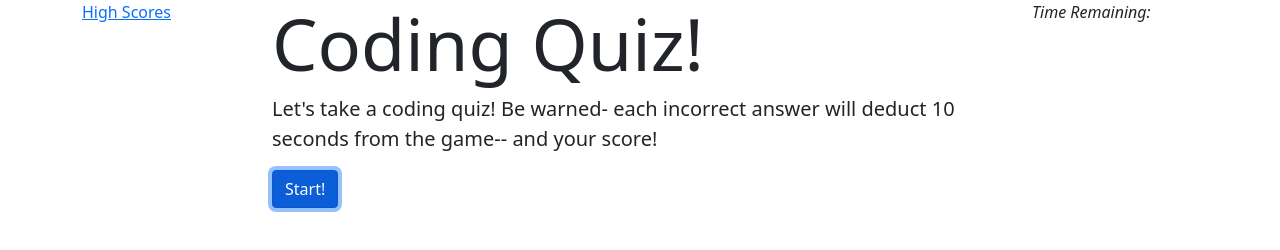
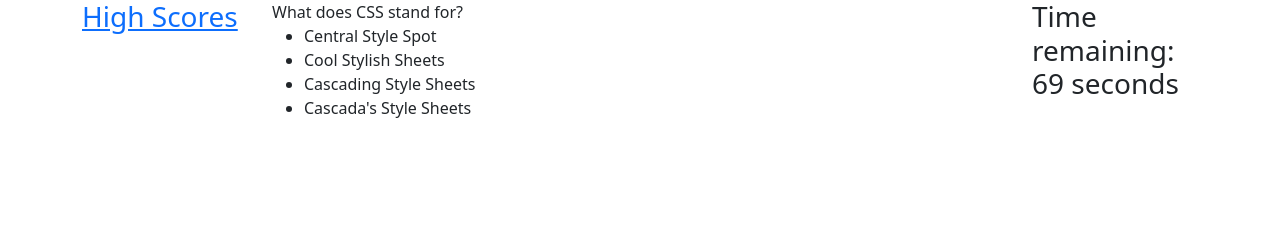
Before and after one commit to lsguerre/code-quiz, a plain HTML site: page index.html in a window 1280 px wide. Both pictures are taken after a click on the button "Start!". Drawn offline with nearby package versions, Linux system fonts and the light colour scheme.

Commit message:
get answers to display

```diff
--- a/assets/js/script.js
+++ b/assets/js/script.js
@@ -1,58 +1,82 @@
 var questions = [
     {
-        question: "What does CSS stand for?",
+        title: "What does CSS stand for?",
         choices: ["Central Style Spot", "Cool Stylish Sheets", "Cascading Style Sheets", "Cascada's Style Sheets"],
         answer: "Cascading Style Sheets"
     },
 
     {
-        question: "String values are enclosed in _____ when they are assigned in variables",
+        title: "String values are enclosed in _____ when they are assigned in variables",
         choices: ["periods", "question marks", "parenthesis", "quotation marks"],
         answer: "quotation marks"
     },
 
     {
-        question: "A Boolean value represents which type of value?",
+        title: "A Boolean value represents which type of value?",
         choices: ["true/false", "numbers", "strings", "statements"],
         answer: "true/false"
 
     },
 
     {
-        question: "Generally, what is JavaScript used for?",
+        title: "Generally, what is JavaScript used for?",
         choices: ["Creating coffee related websites", "Making webpages interactive for users", "Reading webpages aloud", "Creating the basic structure of a webpage"],
         answer: "Making webpages interactive for users"
     },
 
     {
-        question: "How would you use an ID selector in CSS and JavaScript?",
+        title: "How would you use an ID selector in CSS and JavaScript?",
         choices: ["# -hashtag", "!- exlamation point", "?- question mark", ". period"],
         answer: "# -hashtag"
     }
 ]
 
-//some variables
-var startBtn = document.getElementById("#start-btn")
-var quizQuestion = document.getElementById("#quiz-question")
-var timer = document.getElementById("#time-counter")
-//functions
-startBtn.addEventListener.on("click",  countdown())
-//function startGame() {}
+//variables
+var startBtn = document.querySelector("#start-btn")
+var quizTitle = document.getElementById("questionTitle")
+var timer = document.getElementById("time-counter")
+var score = 0
+var questionsIndex = 0
+var timeLeft = 70
+var quizBox = document.getElementById('quiz-box')
+var createUl = document.createElement('ul')
 
 
 
-function countdown() {
+
+document.getElementById("start-btn").addEventListener("click", function () {
     var timeLeft = 70
-    var timeInterval = setInterval(function(){
-        if (timeInterval > 0) {
-            timer.textContent = timeLeft
+    var timeInterval = setInterval(function (){
+        if (timeLeft >= 0) {
+            timer.textContent = "Time remaining: " +  timeLeft + " seconds"
             timeLeft--
-        } else if (timeLeft === 0) {
-            timer.textContent = timeLeft
-            timeLeft--
+        } else {
+            timer.textContent = ""
+            clearInterval(timeInterval)
+            displayQuestion()
+        }
+      }, 1000)
 
-        }else {
-            clearInterval(timeInterval)
-      } 1000
+      displayQuestion()
+})
+
+    function displayQuestion() {
+        quizBox.innerHTML=''
+        createUl.innerHTML=''
+
+        for (var i=0; i < questions.length; i++) {
+            var questionTitle = questions[questionsIndex].title
+            var answerChoice = questions[questionsIndex].choices
+
+            quizBox.textContent= questionTitle
+        }
+        answerChoice.forEach(function (answerChoice) {
+                var createLi = document.createElement('li')
+                createLi.textContent = answerChoice
+                quizBox.appendChild(createUl)
+                createUl.appendChild(createLi)
+            })
+
+
+
     }
-    )}
--- a/index.html
+++ b/index.html
@@ -8,23 +8,37 @@
     <link href="assets/css/style.css">
     <title>PopQuiz! - Coding </title>
 </head>
+
+
 <body>
     <div class="container">
         <div class="row">
             <div class="col-md-2">
-                <p><a href="highscores.html">High Scores</a></p>
+                <h3><a href="highscores.html">High Scores</a></h3>
               </div>
           <div class="col-md-8 align-items-center" id="quiz-box">
-            <h1 class="display-2" id="question-question">Coding Quiz!</h1>
-            <p class="lead" id="quiz-choices">
+            <h1 class="display-2" id="questionTitle">Coding Quiz!</h1>
+
+            <p class="lead" >
                 Let's take a coding quiz! Be warned- each incorrect answer will deduct 10 seconds from the game-- and your score!
               </p>
-              <button type="button" class="btn btn-primary" id="start-btn">Start!</button>
-          </div>
-          <div class="col-md-2" >
-            <p id="time-counter"><em>Time Remaining:</em></p>
+            <!--answer choices below-->
+
+
+            <button type="button" class="btn btn-primary" id="start-btn">Start!</button>
+            </div>
+
+
+
+
+
+
+
+          <div class="col-md-2">
+            <h3 id="time-counter"></h3>
           </div>
         </div>
       </div>
+      <script src="assets/js/script.js"></script>
 </body>
 </html>
```
